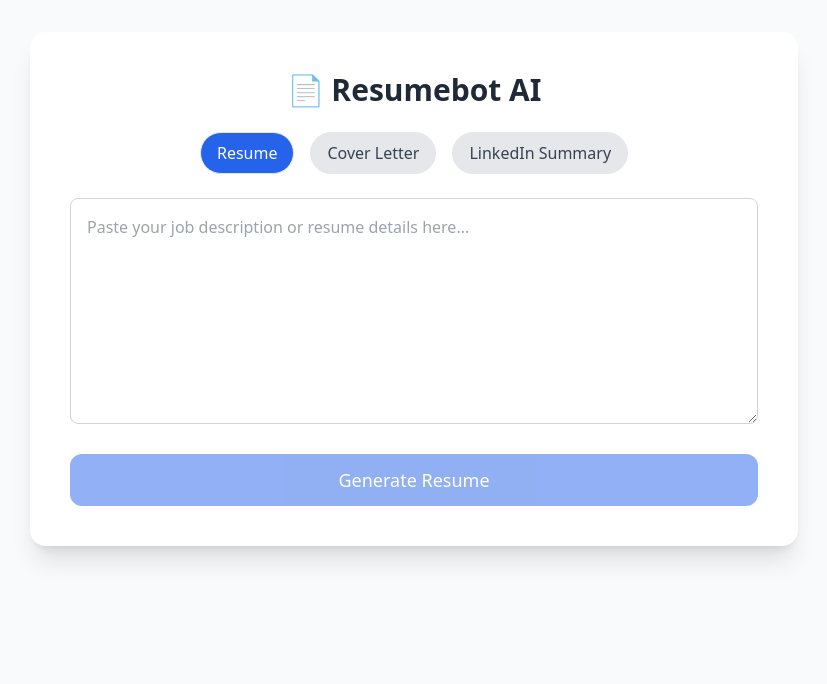
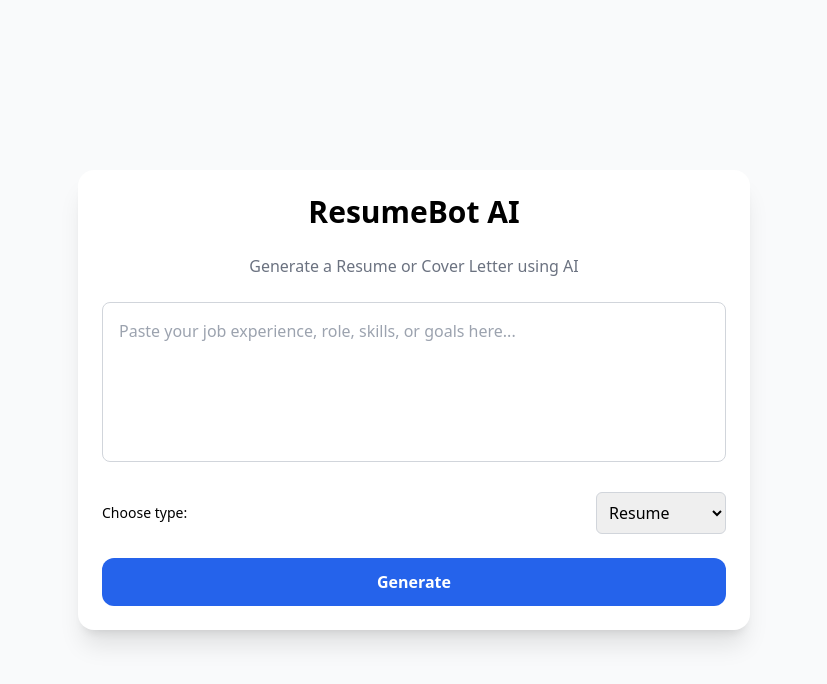
Before and after one commit to resumebot-ai/resumebot-ai, a Next.js app: page / in a window 1280 px wide. Shown: the top 684 px of the page, without its empty margins (226-1053 px from the left). Built offline with nearby package versions, Linux system fonts and the light colour scheme.

Commit message:
Update index.tsx

```diff
--- a/pages/index.tsx
+++ b/pages/index.tsx
@@ -1,65 +1,76 @@
+// pages/index.tsx
+
 import { useState } from 'react';
 
 export default function Home() {
   const [input, setInput] = useState('');
-  const [type, setType] = useState('Resume');
+  const [type, setType] = useState('resume');
+  const [result, setResult] = useState('');
   const [loading, setLoading] = useState(false);
-  const [result, setResult] = useState('');
 
-  const handleSubmit = async () => {
+  const handleGenerate = async () => {
+    if (!input.trim()) return;
     setLoading(true);
     setResult('');
 
-    const response = await fetch('/api/generate', {
-      method: 'POST',
-      headers: { 'Content-Type': 'application/json' },
-      body: JSON.stringify({ input, type }),
-    });
+    try {
+      const res = await fetch('/api/generate', {
+        method: 'POST',
+        headers: {
+          'Content-Type': 'application/json',
+        },
+        body: JSON.stringify({ input, type }),
+      });
 
-    const data = await response.json();
-    setResult(data.result);
-    setLoading(false);
+      const data = await res.json();
+      setResult(data.result);
+    } catch (err) {
+      setResult('❌ Error generating output.');
+    } finally {
+      setLoading(false);
+    }
   };
 
   return (
-    <main className="min-h-screen bg-gray-50 p-8">
-      <div className="max-w-3xl mx-auto bg-white shadow-xl rounded-2xl p-10 space-y-6">
-        <h1 className="text-3xl font-bold text-center text-gray-800">📄 Resumebot AI</h1>
-
-        <div className="flex gap-4 justify-center">
-          {['Resume', 'Cover Letter', 'LinkedIn Summary'].map((option) => (
-            <button
-              key={option}
-              onClick={() => setType(option)}
-              className={`px-4 py-2 rounded-full border ${type === option ? 'bg-blue-600 text-white' : 'bg-gray-200 text-gray-700'}`}
-            >
-              {option}
-            </button>
-          ))}
-        </div>
+    <div className="min-h-screen bg-gray-50 p-6 flex flex-col items-center justify-center">
+      <div className="max-w-2xl w-full bg-white rounded-2xl shadow-xl p-6 space-y-6">
+        <h1 className="text-3xl font-bold text-center">ResumeBot AI</h1>
+        <p className="text-center text-gray-500">Generate a Resume or Cover Letter using AI</p>
 
         <textarea
-          rows={8}
-          placeholder="Paste your job description or resume details here..."
-          className="w-full p-4 border border-gray-300 rounded-lg focus:outline-none focus:ring-2 focus:ring-blue-500"
+          className="w-full border border-gray-300 rounded-lg p-4 h-40 resize-none"
+          placeholder="Paste your job experience, role, skills, or goals here..."
           value={input}
           onChange={(e) => setInput(e.target.value)}
         />
 
+        <div className="flex justify-between items-center">
+          <label className="text-sm font-medium">Choose type:</label>
+          <select
+            className="border border-gray-300 rounded-md p-2"
+            value={type}
+            onChange={(e) => setType(e.target.value)}
+          >
+            <option value="resume">Resume</option>
+            <option value="coverLetter">Cover Letter</option>
+          </select>
+        </div>
+
         <button
-          onClick={handleSubmit}
-          disabled={loading || !input.trim()}
-          className="w-full py-3 text-lg bg-blue-600 hover:bg-blue-700 text-white rounded-xl disabled:opacity-50 transition"
+          className="w-full bg-blue-600 hover:bg-blue-700 text-white font-semibold py-3 rounded-xl transition duration-300"
+          onClick={handleGenerate}
+          disabled={loading}
         >
-          {loading ? 'Generating...' : `Generate ${type}`}
+          {loading ? 'Generating...' : 'Generate'}
         </button>
 
         {result && (
-          <div className="bg-gray-100 p-4 rounded-lg border border-gray-300 whitespace-pre-wrap text-gray-800">
-            {result}
+          <div className="bg-gray-100 p-4 rounded-lg border border-gray-300 whitespace-pre-wrap max-h-[400px] overflow-auto">
+            <h2 className="font-bold mb-2">Output:</h2>
+            <p>{result}</p>
           </div>
         )}
       </div>
-    </main>
+    </div>
   );
 }
```
